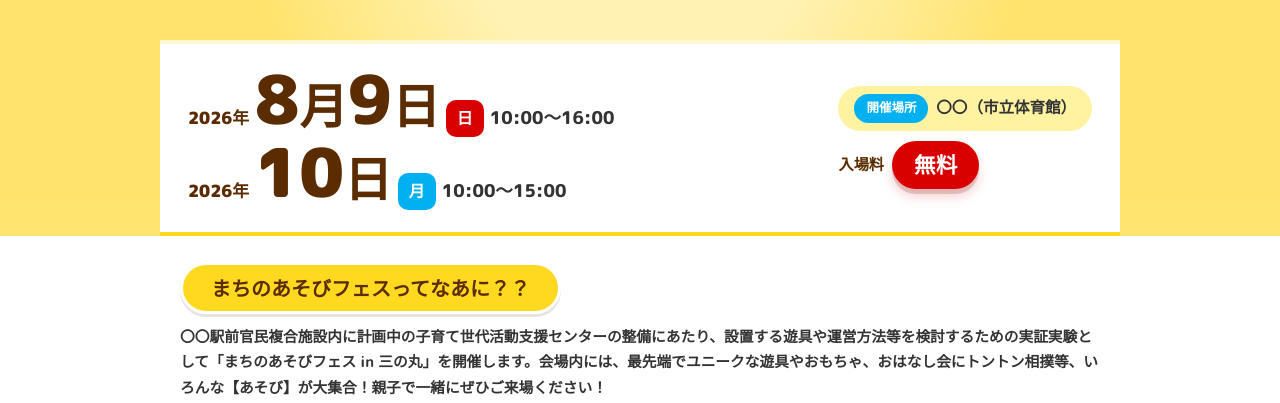
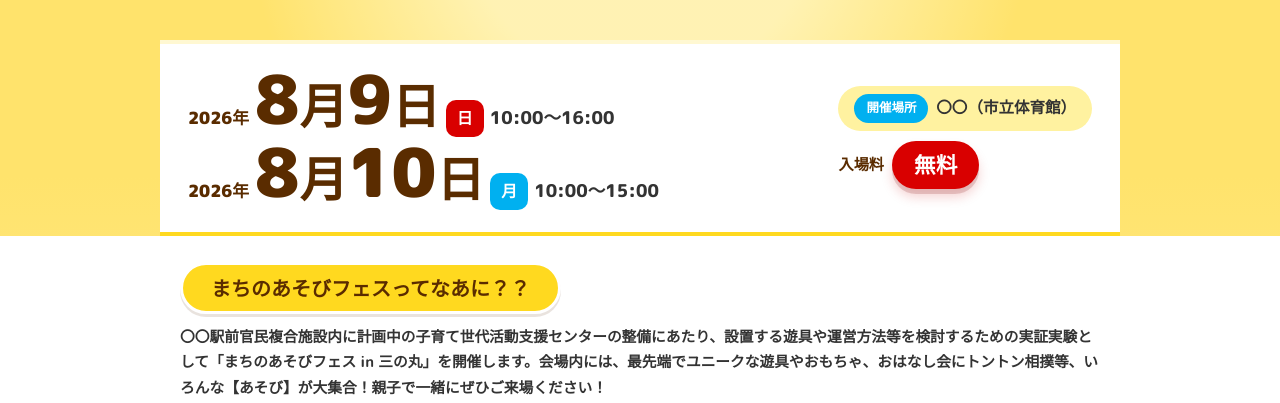
Before and after one commit to pftl-jakuets/asonjau-fes, a plain HTML site: page index.html in a window 1280 px wide. Shown: the part 780-1183 px from the top of the page. Drawn offline with Linux system fonts and the light colour scheme.

Commit message:
Update index.html

```diff
--- a/index.html
+++ b/index.html
@@ -91,7 +91,7 @@
                     </div>
                     <div class="date-row">
                         <span class="date-year">2026年</span>
-                        <span class="date-num date-num2"><em>10</em>日</span>
+                        <span class="date-num date-num2"><em>8</em>月<em>10</em>日</span>
                         <span class="dow mon">月</span>
                         <span class="date-time">10:00〜15:00</span>
                     </div>
```
